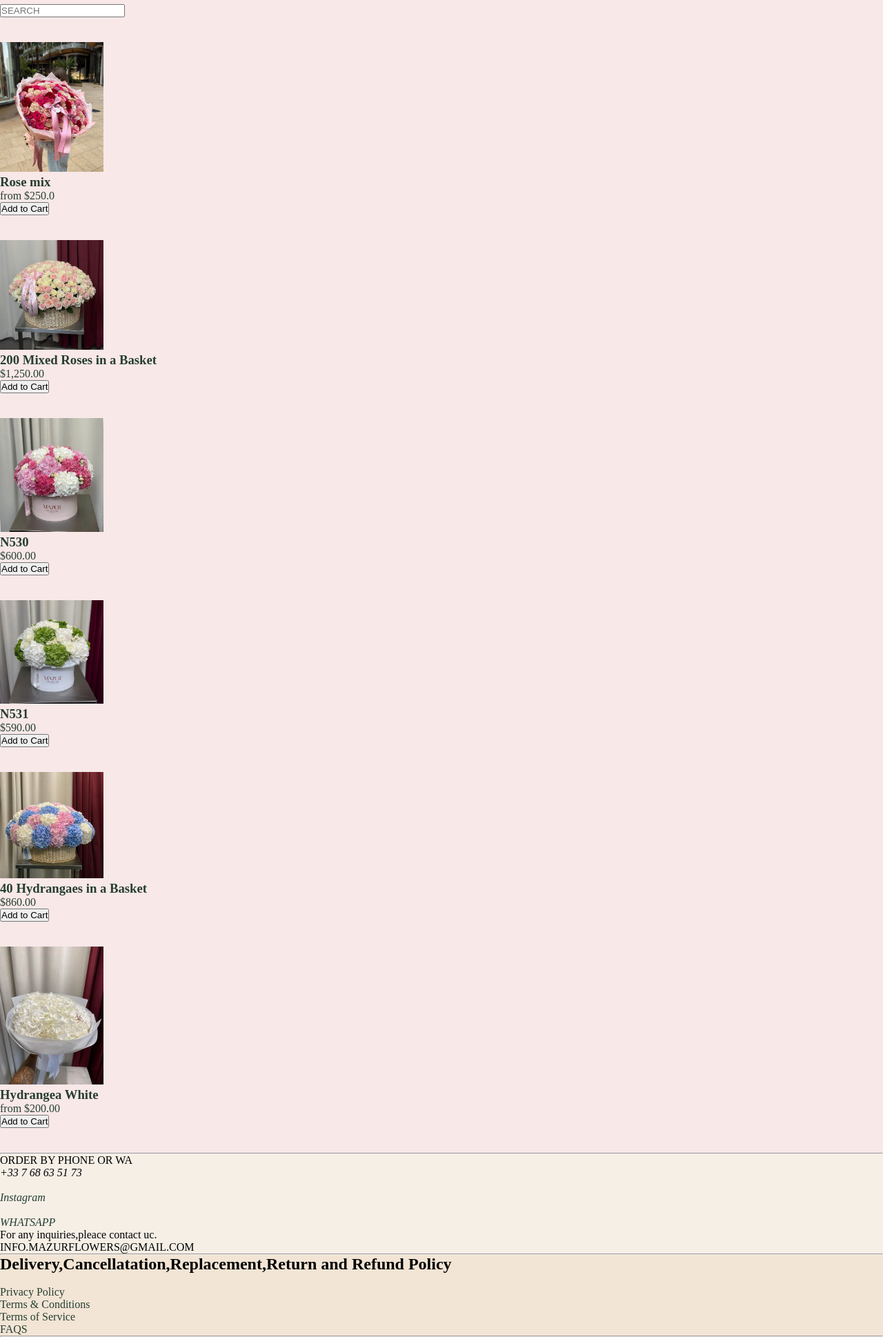
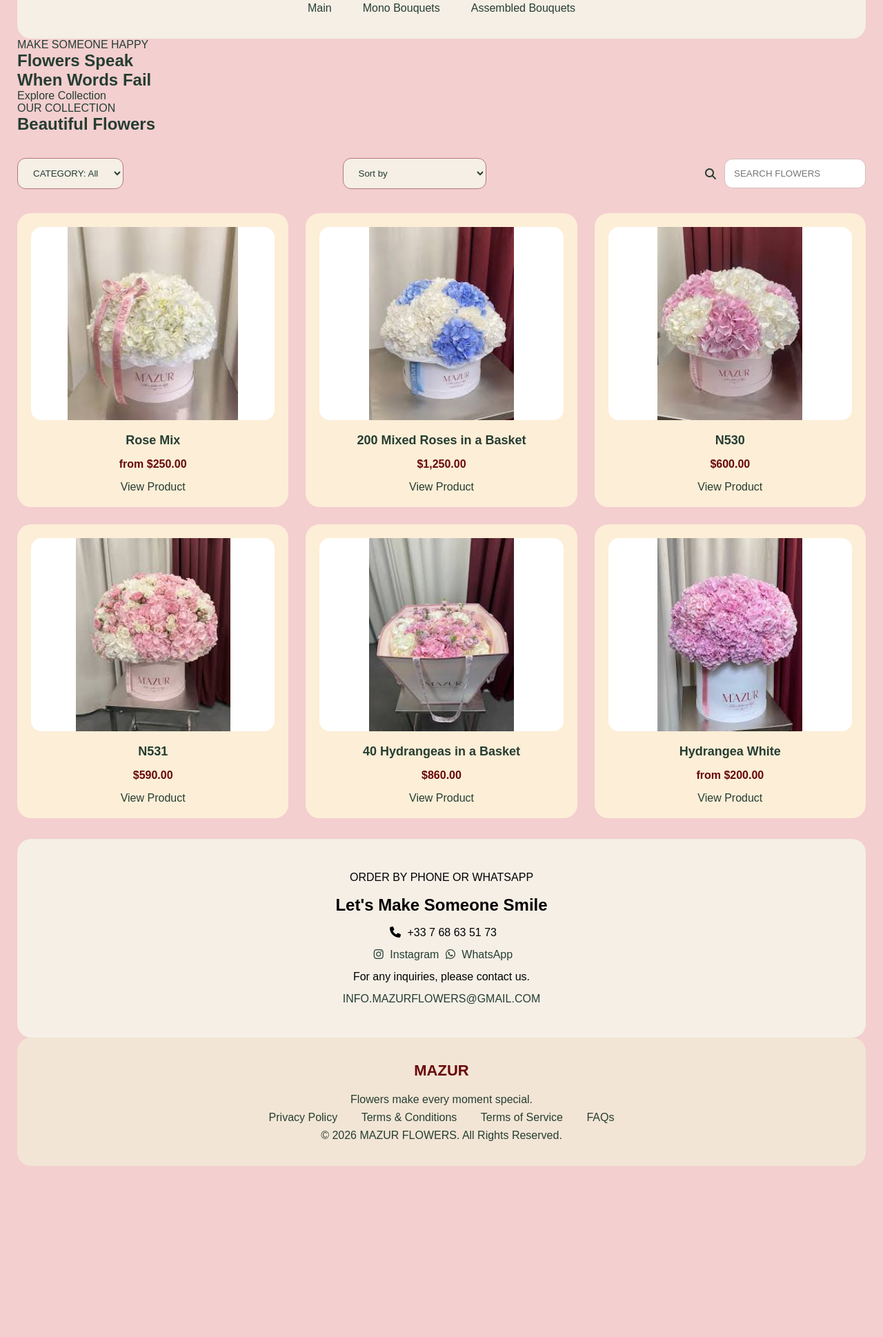
Before and after one commit to Armen268/Flowers-MAZUR-07-10, a plain HTML site: page index.html in a window 1280 px wide. Shown: the part 130-2068 px from the top of the page at 69% size. After the commit the page ends 1845 px from the top, so only its background shows below. Drawn offline with Linux system fonts and the light colour scheme.

Commit message:
new styling

```diff
--- a/index.html
+++ b/index.html
@@ -4,143 +4,300 @@
 <head>
     <meta charset="UTF-8">
     <meta name="viewport" content="width=device-width, initial-scale=1.0">
-    <title>MAZUR</title>
+
+    <title>MAZUR Flowers</title>
+
     <link rel="stylesheet" href="./style.css">
+
+    <link rel="stylesheet"
+        href="https://cdnjs.cloudflare.com/ajax/libs/font-awesome/6.7.2/css/all.min.css">
 </head>
 
 <body>
-    <section id="typograhpy">
 
-        <h1 style="color:  #680909;">MAZUR</h1>
-        <br>
+
+
+    <header id="typograhpy">
+
+        <h1>MAZUR</h1>
+
+        <p class="subtitle">FLOWERS & EMOTIONS</p>
+
+        <nav>
             <a href="https://en.mazurflowers.com/">Main</a>
             <a href="https://en.mazurflowers.com/mono-valentine">Mono Bouquets</a>
             <a href="https://en.mazurflowers.com/assembled-valentine">Assembled Bouquets</a>
+        </nav>
+
+    </header>
+
+
+
+    <section class="hero">
+
+        <div class="hero-content">
+
+            <p>MAKE SOMEONE HAPPY</p>
+
+            <h2>Flowers Speak<br>When Words Fail</h2>
+
+            <a href="#products" class="hero-btn">Explore Collection</a>
+
+        </div>
 
     </section>
-    <br><br>
 
 
+
+    <section class="shop">
+
+        <div class="shop-title">
+
+            <p>OUR COLLECTION</p>
+
+            <h2>Beautiful Flowers</h2>
+
+        </div>
+
+        <div class="filters">
+
             <select name="category" id="category">
-        <option value="">CATEGORY:All</option>
-        <option value="">HYDRANGEAS</option>
 
-        <optgroup label="Roses">
-            <option value="">Bouqet of roses</option>
-            <option value="">Basket</option>
-            <option value="">Box of roses</option>
-        </optgroup>
+                <option value="">CATEGORY: All</option>
+
+                <option value="hydrangeas">HYDRANGEAS</option>
+
+                <option value="roses">ROSES</option>
+
             </select>
 
+            <select name="sort" id="sort">
 
-    <select name="sort" id="sort">
-        <option value="">From cheap to expensive</option>
-        <option value="">From expensive to cheap</option>
+                <option value="">Sort by</option>
+
+                <option value="cheap">From cheap to expensive</option>
+
+                <option value="expensive">From expensive to cheap</option>
+
             </select>
-    <br><br>
+
+            <div class="search">
 
                 <i class="fa-solid fa-magnifying-glass"></i>
-    <input placeholder="SEARCH" type="text">
 
-    <br><br>
-    <br>
+                <input type="text" id="search" placeholder="SEARCH FLOWERS">
+
+            </div>
+
+        </div>
+
+
+
+        <main class="products" id="products">
+
+            <article class="product" data-category="roses" data-price="250">
+
                 <a href="https://en.mazurflowers.com/mono-valentine/p/-5-7ehk5">
-        <img src="./images/Rose.webp" width="150" alt="">
-        <h3>Rose mix</h3>
-        <p>from $250.0</p>
-        <button>Add to Cart</button>
-    </a>
-    <br><br><br>
-    <a href="https://en.mazurflowers.com/mono-valentine/p/200-1">
-        <img src="./images/200roses.webp" width="150" alt="">
-        <h3>200 Mixed Roses in a Basket</h3>
-        <p>$1,250.00</p>
-        <button>Add to Cart</button>
+
+                    <div class="image-box">
+
+                        <img src="./images/mazur1.jpg" alt="">
+
+                    </div>
+
+                    <h3>Rose Mix</h3>
+
+                    <p>from $250.00</p>
+
                 </a>
 
-    <br><br><br>
-    <a href="https://en.mazurflowers.com/assembled-valentine/p/230">
-        <img src="./images/n530.webp" alt="" width="150">
-        <h3>N530</h3>
-        <p>$600.00</p>
-        <button>Add to Cart</button>
+                <a class="buy-btn" href="https://en.mazurflowers.com/mono-valentine/p/-5-7ehk5">
+                    View Product
                 </a>
 
-    <br><br><br>
-    <a href="https://en.mazurflowers.com/assembled-valentine/p/531">
-        <img src="./images/n531.webp" alt="" width="150">
-        <h3>N531</h3>
-        <p>$590.00</p>
-        <button>Add to Cart</button>
+            </article>
+
+
+            <article class="product" data-category="roses" data-price="1250">
+
+                <a href="https://en.mazurflowers.com/mono-valentine/p/200-1">
+
+                    <div class="image-box">
+
+                        <img src="./images/mazur2.jpg" alt="">
+
+                    </div>
+
+                    <h3>200 Mixed Roses in a Basket</h3>
+
+                    <p>$1,250.00</p>
+
                 </a>
 
-    <br><br><br>
-    <a href="https://en.mazurflowers.com/mono-valentine/p/40-">
-        <img src="./images/40Hydrangaes.webp" alt="" width="150">
-        <h3>40 Hydrangaes in a Basket</h3>
-        <p>$860.00</p>
-        <button>Add to Cart</button>
+                <a class="buy-btn" href="https://en.mazurflowers.com/mono-valentine/p/200-1">
+                    View Product
                 </a>
 
-    <br><br><br>
-    <a href="https://en.mazurflowers.com/mono-valentine/p/10-">
-        <img src="./images/White.webp" alt="" width="150">
-        <h3>Hydrangea White</h3>
-        <p>from $200.00</p>
-        <button>Add to Cart</button>
+            </article>
+
+
+            <article class="product" data-category="roses" data-price="600">
+
+                <a href="https://en.mazurflowers.com/assembled-valentine/p/230">
+
+                    <div class="image-box">
+
+                        <img src="./images/mazur3.jpg" alt="">
+
+                    </div>
+
+                    <h3>N530</h3>
+
+                    <p>$600.00</p>
+
                 </a>
 
-    <br><br><br>
+                <a class="buy-btn" href="https://en.mazurflowers.com/assembled-valentine/p/230">
+                    View Product
+                </a>
 
-    <hr>
+            </article>
+
+
+            <article class="product" data-category="roses" data-price="590">
+
+                <a href="https://en.mazurflowers.com/assembled-valentine/p/531">
+
+                    <div class="image-box">
+
+                        <img src="./images/mazur4.jpg" alt="">
+
+                    </div>
+
+                    <h3>N531</h3>
+
+                    <p>$590.00</p>
+
+                </a>
+
+                <a class="buy-btn" href="https://en.mazurflowers.com/assembled-valentine/p/531">
+                    View Product
+                </a>
+
+            </article>
+
+
+            <article class="product" data-category="hydrangeas" data-price="860">
+
+                <a href="https://en.mazurflowers.com/mono-valentine/p/40-">
+
+                    <div class="image-box">
+
+                        <img src="./images/mazur5.jpg" alt="">
+
+                    </div>
+
+                    <h3>40 Hydrangeas in a Basket</h3>
+
+                    <p>$860.00</p>
+
+                </a>
+
+                <a class="buy-btn" href="https://en.mazurflowers.com/mono-valentine/p/40-">
+                    View Product
+                </a>
+
+            </article>
+
+
+            <article class="product" data-category="hydrangeas" data-price="200">
+
+                <a href="https://en.mazurflowers.com/mono-valentine/p/10-">
+
+                    <div class="image-box">
+
+                        <img src="./images/mazur6.jpg" alt="">
+
+                    </div>
+
+                    <h3>Hydrangea White</h3>
+
+                    <p>from $200.00</p>
+
+                </a>
+
+                <a class="buy-btn" href="https://en.mazurflowers.com/mono-valentine/p/10-">
+                    View Product
+                </a>
+
+            </article>
+
+        </main>
+
+    </section>
+
+
 
     <section id="mazur">
 
-        <p>ORDER BY PHONE OR WA</p>
-        <i class="fa-sharp-duotone fa-solid fa-phone">+33 7 68 63 51 73</i>
-        <br> <br>
+        <p class="contact-title">ORDER BY PHONE OR WHATSAPP</p>
 
-        <a href="https://www.instagram.com/mazur_flowers?igsh=MTB2enpmN2dzZXlleQ%3D%3D">
-            <i class="fa-brands fa-instagram"> Instagram</i>
+        <h2>Let's Make Someone Smile</h2>
+
+        <p>
+            <i class="fa-solid fa-phone"></i>
+            +33 7 68 63 51 73
+        </p>
+
+        <div class="social">
+
+            <a href="https://www.instagram.com/mazur_flowers/">
+                <i class="fa-brands fa-instagram"></i> Instagram
             </a>
 
-        <br><br>
-
-        <a href="https://api.whatsapp.com/send/?phone=33768635173&text&type=phone_number&app_absent=0">
-            <i class="fa-brands fa-whatsapp">WHATSAPP</i>
+            <a href="https://api.whatsapp.com/send/?phone=33768635173">
+                <i class="fa-brands fa-whatsapp"></i> WhatsApp
             </a>
 
-        <p>For any inquiries,pleace contact uc.</p>
+        </div>
 
-        <p>INFO.MAZURFLOWERS@GMAIL.COM</p>
+        <p>For any inquiries, please contact us.</p>
+
+        <a href="mailto:INFO.MAZURFLOWERS@GMAIL.COM">
+            INFO.MAZURFLOWERS@GMAIL.COM
+        </a>
 
     </section>
 
-    <hr>
+    <footer id="dark">
 
-    <section id="dark">
+        <h2>MAZUR</h2>
 
-        <h2>Delivery,Cancellatation,Replacement,Return and Refund Policy</h2>
-        <br>
+        <p>Flowers make every moment special.</p>
+
+        <div class="footer-links">
+
             <a href="https://en.mazurflowers.com/privacy-policy-1">
-            <p>Privacy Policy</p>
+                Privacy Policy
             </a>
 
             <a href="https://en.mazurflowers.com/terms-conditions">
-            <p>Terms & Conditions</p>
+                Terms & Conditions
             </a>
 
             <a href="https://en.mazurflowers.com/terms-of-service-1">
-            <p>Terms of Service</p>
+                Terms of Service
             </a>
 
             <a href="https://en.mazurflowers.com/faqs">
-            <p>FAQS</p>
+                FAQs
             </a>
 
-    </section>
-    <hr>
+        </div>
+
+        <p class="copyright">© 2026 MAZUR FLOWERS. All Rights Reserved.</p>
+
+    </footer>
 
 </body>
-
 </html>
--- a/style.css
+++ b/style.css
@@ -4,20 +4,149 @@
     box-sizing: border-box;
 }
 
-#mazur {
-    background-color: #F5EFE6;
-    color: black;
+body {
+    background-color: #f3cfcf;
+    color: #263D32;
+    font-family: Arial, sans-serif;
+    padding: 25px;
 }
 
-#dark {
-    background-color: #F2E5D5;
+
+#typograhpy {
+    background-color: #F5EFE6;
+    text-align: center;
+    padding: 35px;
+    border-radius: 20px;
+    position: relative;
+
+    h1 {
+        color: #680909;
+        font-size: 48px;
+        letter-spacing: 12px;
+    }
 }
 
-body {
-    background-color: #F8E8E8;
+
+nav {
+    display: flex;
+    justify-content: center;
+    align-items: center;
+    gap: 45px;
 }
 
 a {
     color: #263D32;
     text-decoration: none;
 }
+
+
+
+.filters {
+    display: flex;
+    justify-content: space-between;
+    align-items: center;
+    gap: 20px;
+    margin: 35px 0;
+}
+
+select {
+    padding: 13px 18px;
+    border: 1px solid #b57878;
+    border-radius: 12px;
+    background-color: #F5EFE6;
+    color: #263D32;
+}
+
+.search {
+    display: flex;
+    align-items: center;
+    gap: 12px;
+
+    input {
+        padding: 13px;
+        border: 1px solid #D8BEBE;
+        border-radius: 12px;
+        outline: none;
+    }
+}
+
+
+.products {
+    display: grid;
+    grid-template-columns: repeat(3, 1fr);
+    gap: 25px;
+    margin: 30px 0;
+}
+
+
+
+.product {
+    background-color: #fdeed7;
+    border-radius: 20px;
+    padding: 20px;
+    text-align: center;
+    position: relative;
+
+    img {
+        width: 100%;
+        height: 280px;
+        object-fit: contain;
+        background-color: white;
+        border-radius: 15px;
+    }
+
+    h3 {
+        margin: 15px 0;
+        font-size: 18px;
+    }
+
+    p {
+        color: #680909;
+        font-weight: bold;
+        margin-bottom: 15px;
+    }
+
+    button {
+        background-color: #263D32;
+        color: white;
+        padding: 12px 25px;
+        border: none;
+        border-radius: 20px;
+        margin-top: 5px;
+    }
+
+}
+
+
+#mazur {
+    background-color: #F5EFE6;
+    color: black;
+    padding: 40px;
+    border-radius: 20px;
+    text-align: center;
+    line-height: 2;
+    position: relative;
+
+    i {
+        margin: 5px;
+    }
+}
+
+
+#dark {
+    background-color: #F2E5D5;
+    padding: 35px;
+    border-radius: 20px;
+    text-align: center;
+
+    h2 {
+        color: #680909;
+        font-size: 22px;
+        margin-bottom: 20px;
+    }
+
+    a {
+        display: inline-block;
+        margin: 8px 15px;
+    }
+}
```
Also changed, not shown: images/200roses.webp (deleted), images/40Hydrangaes.webp (deleted), images/Rose.webp (deleted), images/White.webp (deleted), images/mazur1.jpg (added), images/mazur2.jpg (added), images/mazur3.jpg (added), images/mazur4.jpg (added), images/mazur5.jpg (added), images/mazur6.jpg (added), images/n530.webp (deleted), images/n531.webp (deleted). Lines whose indentation alone changed are shown as unchanged.
